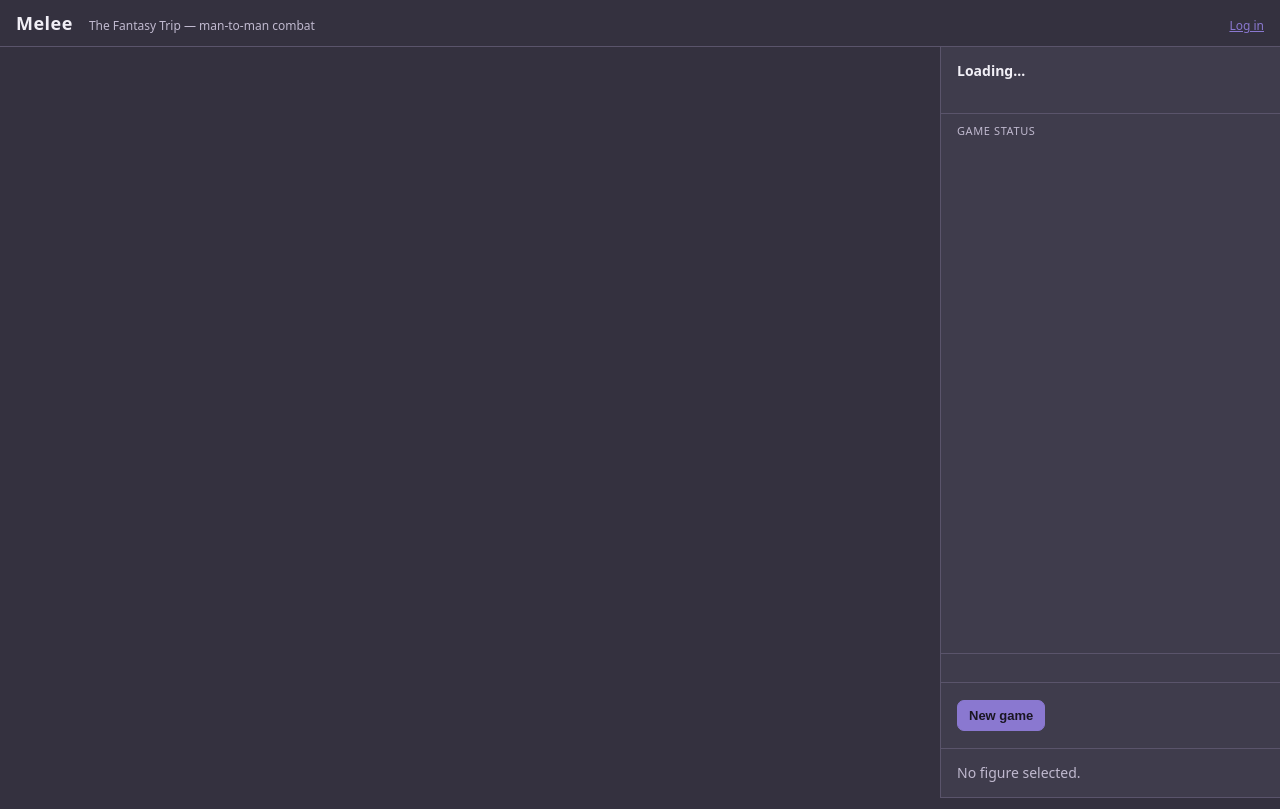
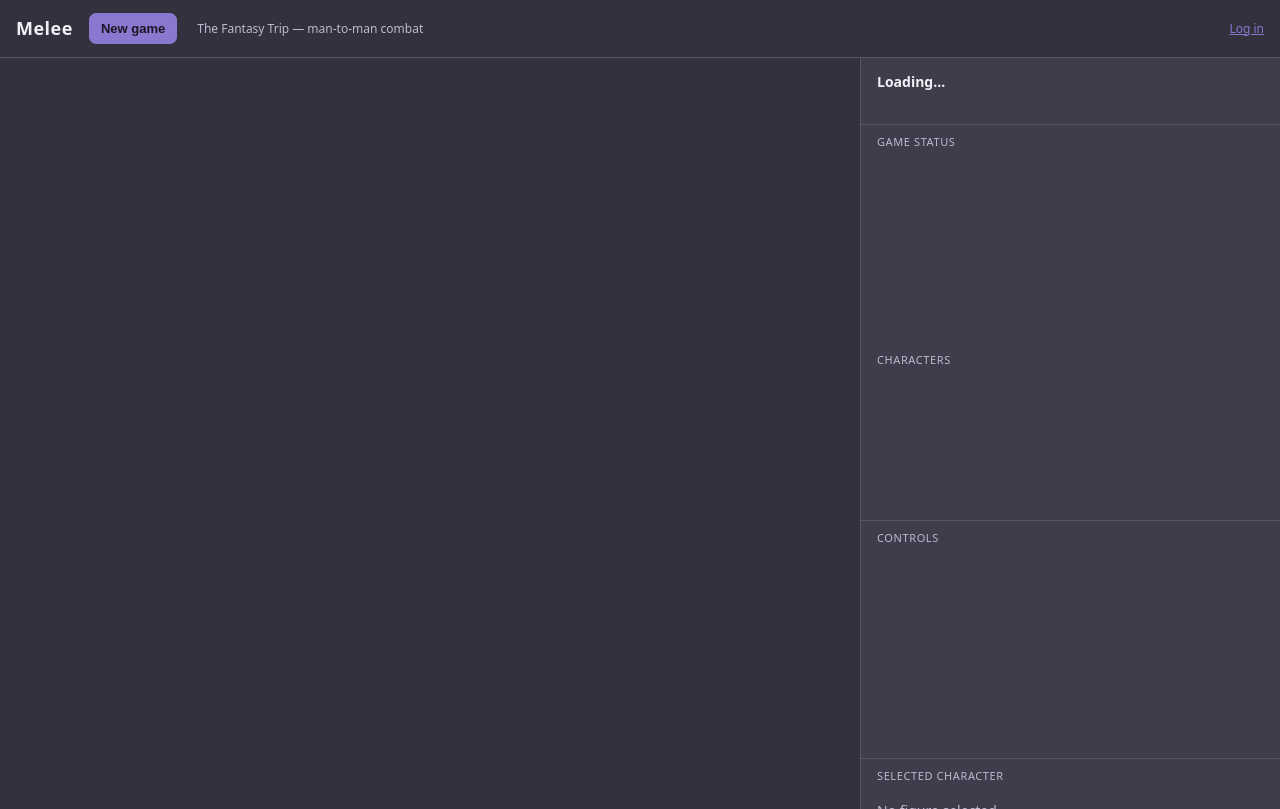
Before and after one commit to smarks/melee, a Django app: template board/templates/board/board.html in a window 1280 px wide. Run offline with Django 4.2, Linux system fonts and the light colour scheme; the template is opened without the code that fills it, so the values that code supplies are empty.

Commit message:
Reorganize controls to the sketch: fixed right panels, New game top-left (#33)
Move the New game button to the header (upper-left, above the board). Widen the
right panel (340->420) and give each right-hand section a fixed size that scrolls
internally instead of resizing as content changes: Game status (log), Characters
(roster), Controls, and the largest Selected-character details panel. Labelled
to match the layout sketch.

Co-authored-by: Spencer Marks <smarks@origamisoftware.com>
Co-authored-by: Claude Opus 4.8 (1M context) <noreply@anthropic.com>

```diff
--- a/board/templates/board/board.html
+++ b/board/templates/board/board.html
@@ -16,14 +16,19 @@
   body { margin: 0; background: var(--bg); color: var(--ink);
          font: 14px/1.45 system-ui, sans-serif; }
   header { padding: 10px 16px; border-bottom: 1px solid var(--line);
-           display: flex; align-items: baseline; gap: 16px; }
+           display: flex; align-items: center; gap: 16px; }
   header h1 { font-size: 18px; margin: 0; letter-spacing: .5px; }
   header .sub { color: var(--muted); font-size: 12px; }
   .wrap { display: flex; gap: 0; height: calc(100vh - 49px); }
   .arena { flex: 1; overflow: auto; display: grid; place-items: center; padding: 16px; }
-  aside { width: 340px; border-left: 1px solid var(--line); background: var(--panel);
+  aside { width: 420px; border-left: 1px solid var(--line); background: var(--panel);
           display: flex; flex-direction: column; overflow: auto; }
   .pad { padding: 14px 16px; border-bottom: 1px solid var(--line); }
+  /* Fixed-size right-hand panels: each scrolls internally; the layout never
+     reshuffles as content changes. Details (#selInfo) is the largest. */
+  #roster { flex: 0 0 150px; overflow: auto; }
+  #controls { flex: 0 0 210px; overflow: auto; }
+  #selInfo { flex: 1 1 260px; overflow: auto; }
   .seclabel { padding: 9px 16px 3px; color: var(--muted); font-size: 11px;
               text-transform: uppercase; letter-spacing: .6px; }
   .banner { font-weight: 600; }
@@ -41,8 +46,7 @@
   .chip.green { color: var(--green); border-color: var(--green); }
   .chip.gold { color: var(--gold); border-color: var(--gold); }
   .chip.violet { color: var(--violet); border-color: var(--violet); }
-  #log { flex: 1 1 140px; min-height: 120px; overflow: auto; padding: 6px 16px 10px;
-         font-size: 12.5px; }
+  #log { flex: 0 0 190px; overflow: auto; padding: 6px 16px 10px; font-size: 12.5px; }
   #log div { padding: 2px 0; border-bottom: 1px solid #2a2733; color: var(--muted); }
   .roster .row { display: flex; justify-content: space-between; padding: 4px 0;
                  border-bottom: 1px solid #2a2733; cursor: pointer; }
@@ -77,6 +81,7 @@
 <body>
 <header>
   <h1>Melee</h1>
+  <button class="primary" onclick="openSetup()">New game</button>
   <span class="sub">The Fantasy Trip — man-to-man combat</span>
   <span class="sub" id="turnInfo"></span>
   <span class="sub" style="margin-left:auto">
@@ -96,11 +101,11 @@
     </div>
     <div class="seclabel">Game status</div>
     <div id="log"></div>
+    <div class="seclabel">Characters</div>
     <div class="pad roster" id="roster"></div>
+    <div class="seclabel">Controls</div>
     <div class="pad" id="controls"></div>
-    <div class="pad">
-      <button class="primary" onclick="openSetup()">New game</button>
-    </div>
+    <div class="seclabel">Selected character</div>
     <div class="pad" id="selInfo"><span class="muted">No figure selected.</span></div>
   </aside>
 </div>
```
